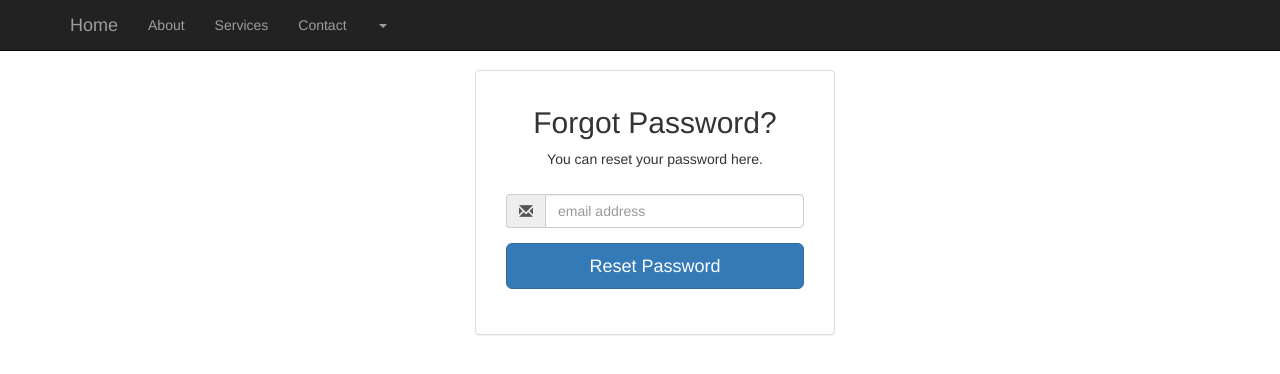
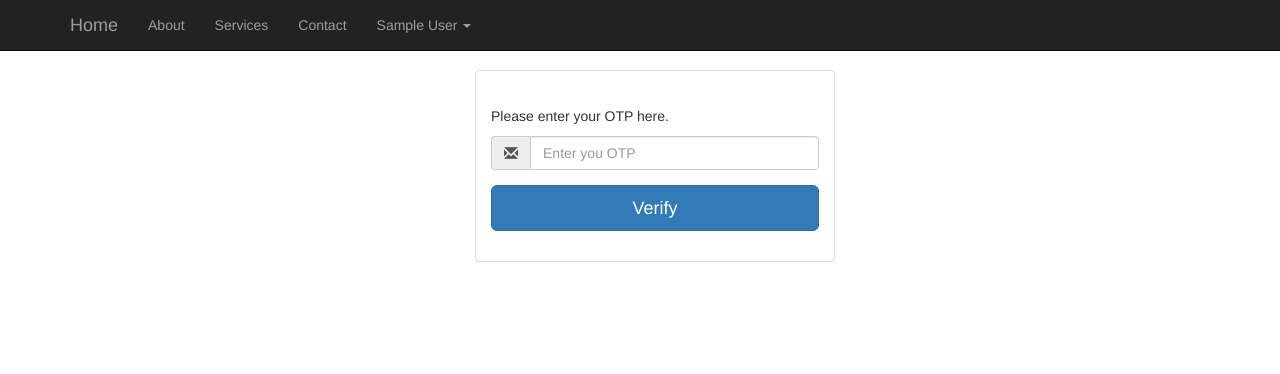
Before and after one commit to soumen267/blogproject, a PHP site: page /blogproject/forgotpassword.php in a window 1280 px wide. Shown: the top 374 px of the page. Run offline with PHP 8.4, Linux system fonts and the light colour scheme; the visitor is signed in with stand-in values (Sample User, id 1); some libraries are stand-ins or nearby versions.

Commit message:
update 23-june

```diff
--- a/admin/include/header.php
+++ b/admin/include/header.php
@@ -4,7 +4,7 @@
 
 $obj = new maincontroller();
 
-$obj->redirectIfNotLogin();
+//$obj->redirectIfNotLogin();
 
 if(ISSET($_POST['logout'])){
     $log = $obj->logout();
--- a/forgotpassword.php
+++ b/forgotpassword.php
@@ -1,4 +1,5 @@
 <?php
+session_start();
 // ini_set('display_errors', 1);
 // ini_set('display_startup_errors', 1);
 // error_reporting(E_ALL);
@@ -18,9 +19,11 @@
 $email = $obj->emailExists($_POST['email']);
 $emails = $_POST['email'];
 if($email){
-            $length = 50;
-            $token = bin2hex(openssl_random_pseudo_bytes($length));
-
+            //$length = 50;
+            //$token = bin2hex(openssl_random_pseudo_bytes($length));
+         $otp = rand(100000, 999999); //generates random otp
+         $_SESSION['session_otp'] = $otp;
+         $_SESSION['email'] = $emails;
    	     $mail = new PHPMailer();
 
           $mail->isSMTP();                                      // Set mailer to use SMTP
@@ -45,23 +48,25 @@
 
           $mail->isHTML(true);
   //         $email_template = './mail/index.html';
-             $mail->Body = '<p>Please click to reset your password
+          // $mail->Body = '<p>Please click to reset your password
 
-              <a href="http://localhost/blogproject/reset.php?email='.$emails.'&token='.$token.' ">http://localhost/blogproject/reset.php?email='.$emails.'&token='.$token.'</a>
+          //     <a href="http://localhost/blogproject/reset.php?email='.$emails.'&token='.$token.' ">http://localhost/blogproject/reset.php?email='.$emails.'&token='.$token.'</a>
 
-            </p>';
-
+          //   </p>';
+         $mail->Body = '<p>Your one time email verification code is '.$otp.'
+         </p>';
           //$message = file_get_contents($email_template);
+          $message = "Your one time email verification code is" . $otp;
 
           //$mail->MsgHTML($message);
 
-          $mail->Subject = 'Thanks';
+          $mail->Subject = 'Email verification from MyBlog';
 
           if (!$mail->send())
 
           {
 
-            echo 'Mailer Error: ' . $mail->ErrorInfo;
+            $emailerr = 'Mailer Error: ' . $mail->ErrorInfo;
 
           }
 
@@ -69,7 +74,7 @@
 
             {
 
-             echo "mail send 📨";
+              $emailerr = "mail send 📨";
 
             }
   }else{
@@ -78,6 +83,16 @@
 
 
 }
+if(isset($_POST["otp-submit"])){
+  if($_POST["otp"] == $_SESSION['session_otp']){
+    unset($_SESSION['session_otp']);
+    $emailerr = "Success!";
+    header("Location: http://localhost/blogproject/reset.php?ver");
+  }else{
+    $emailerr = "Invalid OTP please try again!";
+  }
+}
+
 ?>
 <!-- Page Content -->
 <!DOCTYPE html>
@@ -100,7 +115,8 @@
             <div class="col-md-4 col-md-offset-4">
                 <div class="panel panel-default">
                     <div class="panel-body">
-                        <div class="text-center">
+                       <?php if(!isset($_SESSION['session_otp'])){?>
+                         <div class="text-center">
 
 
                                 <h3><i class="fa fa-lock fa-4x"></i></h3>
@@ -130,6 +146,24 @@
                                 </div><!-- Body-->
 
                         </div>
+                        <?php }else{?>
+                          <h3><i class="fa fa-lock fa-4x"></i></h3>
+                          <h4 style="color:red" class="text-center"><?php echo $emailerr; ?></h4>
+                          <h2 class="text-center"></h2>
+                          <p>Please enter your OTP here.</p>
+                          <form id="register-form" role="form" autocomplete="off" class="form" method="post">
+
+                            <div class="form-group">
+                                <div class="input-group">
+                                    <span class="input-group-addon"><i class="glyphicon glyphicon-envelope color-blue"></i></span>
+                                    <input id="otp" name="otp" placeholder="Enter you OTP" class="form-control" type="text">
+                                </div>
+                            </div>
+                            <div class="form-group">
+                                <input name="otp-submit" class="btn btn-lg btn-primary btn-block" value="Verify" type="submit">
+                            </div>
+                            </form>
+                        <?php }?>
                     </div>
                 </div>
             </div>
--- a/maincontroller.php
+++ b/maincontroller.php
@@ -6,11 +6,11 @@
         $res = "SELECT * FROM $table_name WHERE `username` = '$uname' AND `password` = '$upwd'";
         $res = mysqli_query($this->conn, $res);
         if(mysqli_num_rows($res) > 0){
-            if($type=="users"){
-                $_SESSION['uname']=$uname;
-            }elseif($type=="admin"){
-                $_SESSION['name']=$uname;
-            }
+            // if($type=="users"){
+            //     $_SESSION['uname']=$uname;
+            // }elseif($type=="admin"){
+            //     $_SESSION['name']=$uname;
+            // }
             return true;
         }else{
             return false;
@@ -340,12 +340,12 @@
         }
     }
 
-    function redirectIfNotLogin(){
-        if(!isset($_SESSION['name'])){
-            header("Location: http://localhost/blogproject/admin/");
-            exit();
-        }
-    }
+    // function redirectIfNotLogin(){
+    //     if(!isset($_SESSION['name'])){
+    //         header("Location: http://localhost/blogproject/admin/");
+    //         exit();
+    //     }
+    // }
 
     function customQuery($tablename, $column = NULL){
         $sql = "SELECT $column FROM $tablename";
--- a/users/index.php
+++ b/users/index.php
@@ -21,8 +21,7 @@
     if($result == TRUE){
         session_start();
         $_SESSION['uname'] = $uname;
-        header("Location: http://localhost/blogproject/users/");
-        exit;
+        header("Location: http://localhost/blogproject/admin/dashboard.php");
     }else{
         $error = 'Invalid username or password';
     	header("Location: ");
```
Also changed, not shown: admin/post.php (+16 -6 lines), reset.php (+4 -15 lines).
